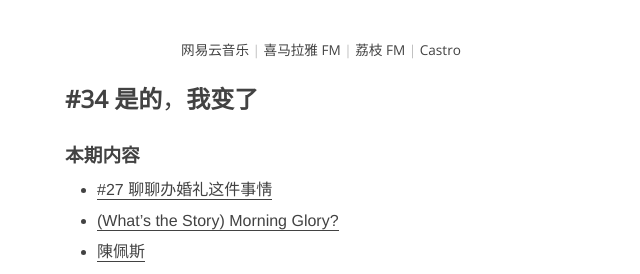
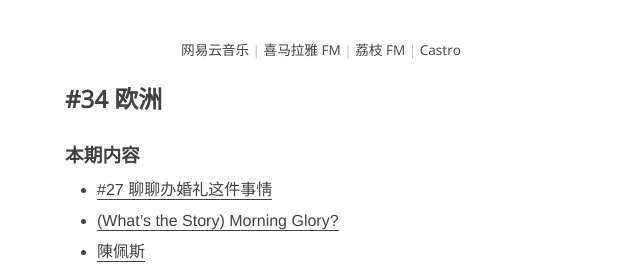
Before and after one commit to onion7878/bubaile.net, a Jekyll site: the page built from _posts/2019-06-18-about-europe.md, in a window 1280 px wide. Shown: the part 151-425 px from the top of the page, without its empty margins (319-959 px from the left). Built offline with Jekyll 4.4.1, drawn with Linux system fonts in a browser that asks for light colours.

Commit message:
change title

```diff
--- a/_posts/2019-06-18-about-europe.md
+++ b/_posts/2019-06-18-about-europe.md
@@ -1,7 +1,7 @@
 ---
 
 layout: post
-title: "#34 是的，我变了"
+title: "#34 欧洲"
 date: 19-06-18 21:56:07
 tags: [四川话]
 categories: [podcast]
```
